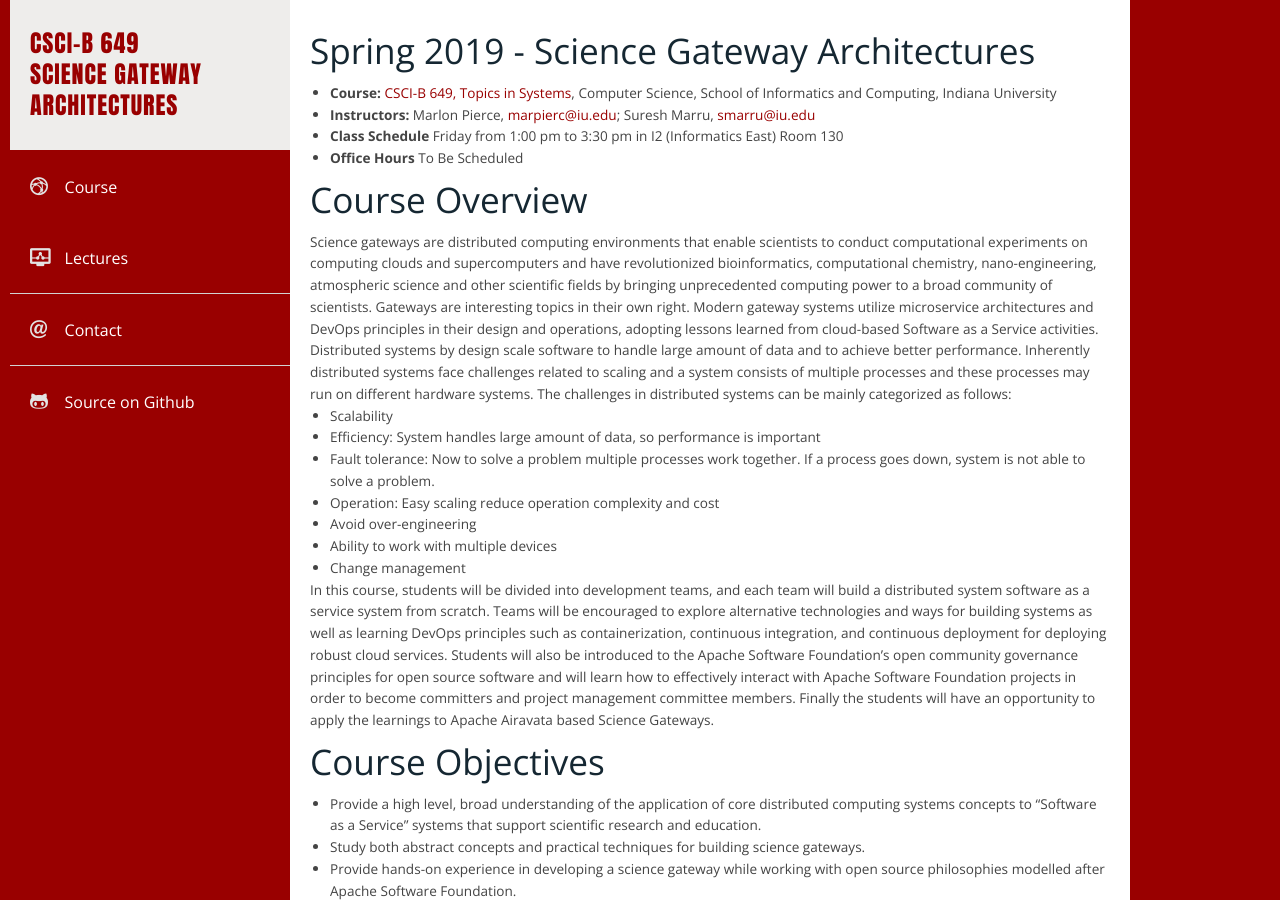
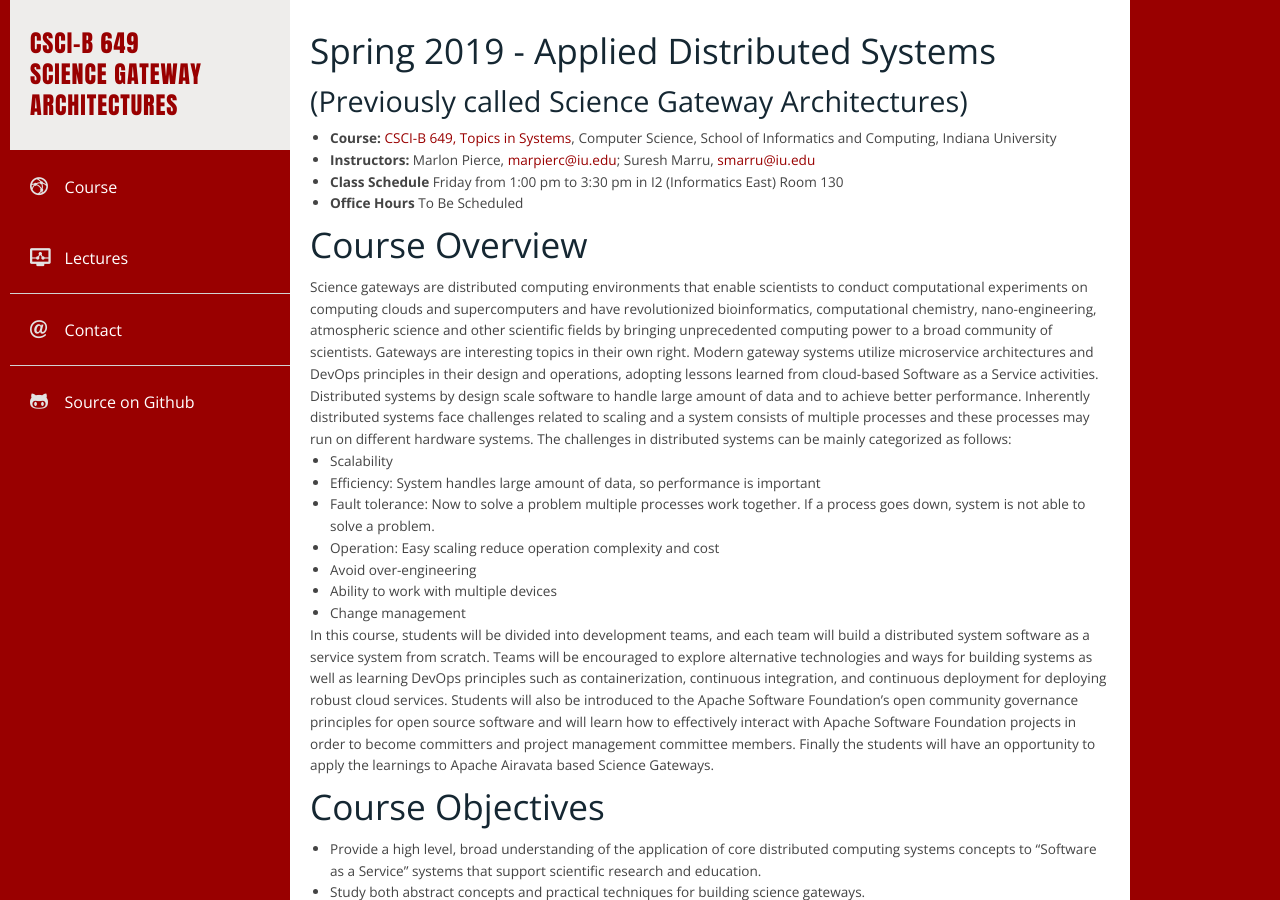
Before and after one commit to airavata-courses/airavata-courses.github.io, a Jekyll site: the page built from index.md, in a window 1280 px wide and 900 px high. Built offline with Jekyll 4.4.1, drawn with Linux system fonts in a browser that asks for light colours; our own code applies the rules of GitHub Pages for plain Markdown files.

```diff
--- a/index.md
+++ b/index.md
@@ -2,7 +2,8 @@
 layout: default
 ---
 
-## Spring 2019 - Science Gateway Architectures
+## Spring 2019 - Applied Distributed Systems
+### (Previously called Science Gateway Architectures)
 
 * **Course:** [CSCI-B 649, Topics in Systems](https://www.soic.indiana.edu/graduate/courses/index.html?number=b649&department=CSCI){:target="_blank"}, Computer Science, School of Informatics and Computing, Indiana University
 * **Instructors:** Marlon Pierce, [marpierc@iu.edu](mailto:marpierc@iu.edu); Suresh Marru, [smarru@iu.edu](mailto:smarru@iu.edu)
```
Also changed, not shown: lectures.md (+8 -3 lines), 2 other files.
